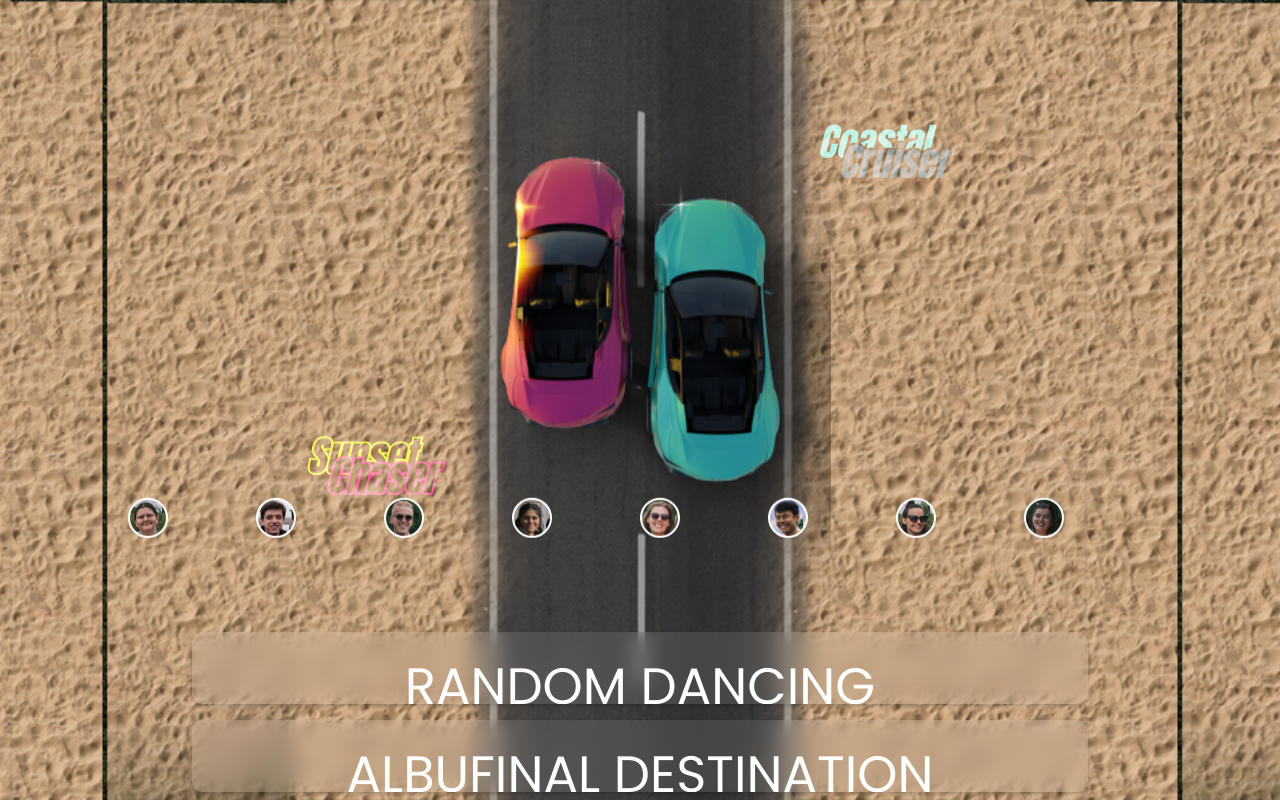
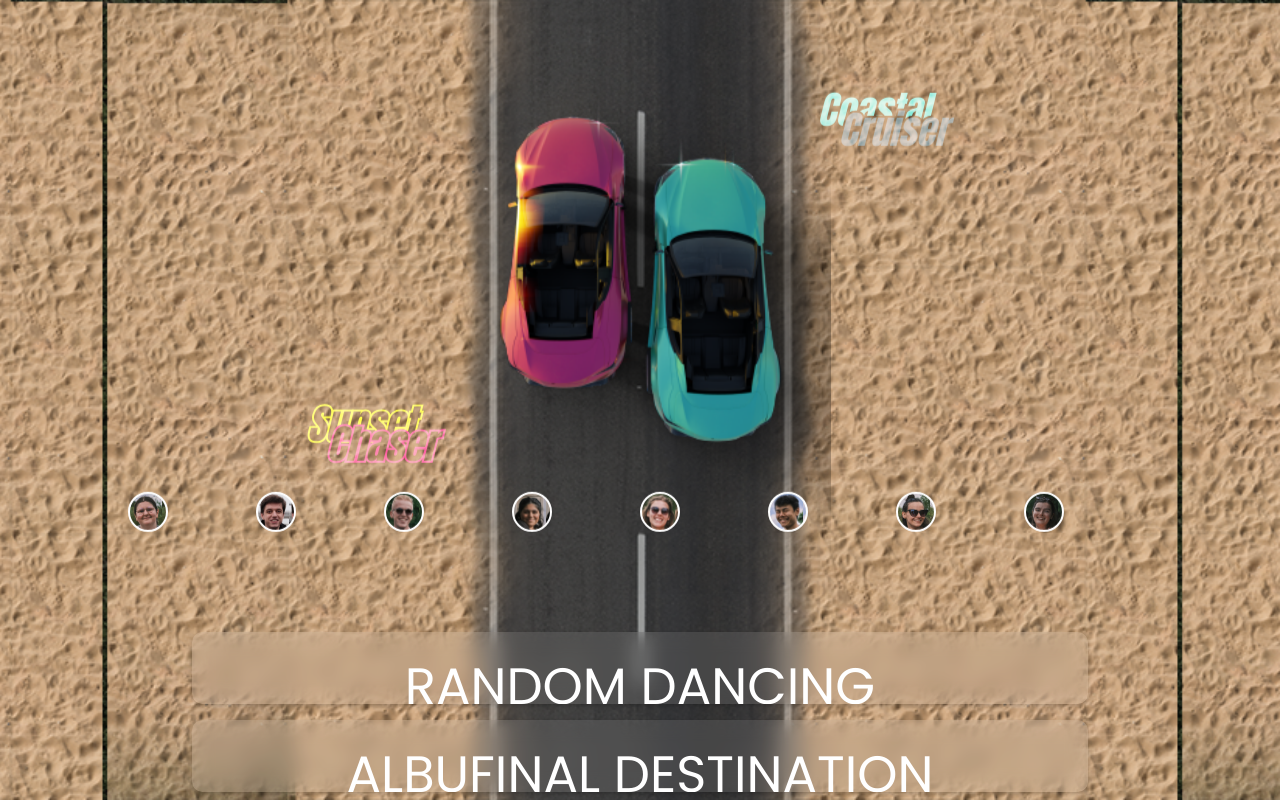
Before and after one commit to Henrivdb99/Vroom, a plain HTML site: page index.html in a window 1280 px wide. Shown: the top 800 px of the page. Drawn offline with Linux system fonts and the light colour scheme.

Commit message:
Add files via upload

```diff
--- a/style.css
+++ b/style.css
@@ -45,7 +45,7 @@ body {
     width: 100%;
     height: 100%; /* Set the car container height to 60% of viewport height */
     position: relative;
-
+    margin-top: -5vh;
   overflow: hidden; /* Cut off excess parts of the background image */
 }
 
@@ -73,42 +73,42 @@ body {
 
 /* Position the seats on the car */
 #Annelies {
-  top: 80%;
+  top: 85%;
   left: 10%;
 }
 
 #Henri {
-  top: 80%;
+  top: 85%;
   left: 20%;
 }
 
 #Jasper {
-  top: 80%;
+  top: 85%;
   left: 30%;
 }
 
 #Saffi {
-  top: 80%;
+  top: 85%;
   left: 40%;
 }
 
 #Justine {
-  top: 80%;
+  top: 85%;
   left: 50%;
 }
 
 #Vital {
-  top: 80%;
+  top: 85%;
   left: 60%;
 }
 
 #Laora {
-  top: 80%;
+  top: 85%;
   left: 70%;
 }
 
 #Margot {
-  top: 80%;
+  top: 85%;
   left: 80%;
 }
 
@@ -192,7 +192,7 @@ button::before {
 }
 
 .wrapper {
-  top: 20%;
+  top: 16%;
   left: 19%;
   font-size: 2.4em;
   height: 2em;
@@ -235,7 +235,7 @@ button::before {
 }
 
 .wrapper2 {
-  top: 59%;
+  top: 55%;
   right: 21%;
   font-size: 2.5em;
   height: 2em;
```
